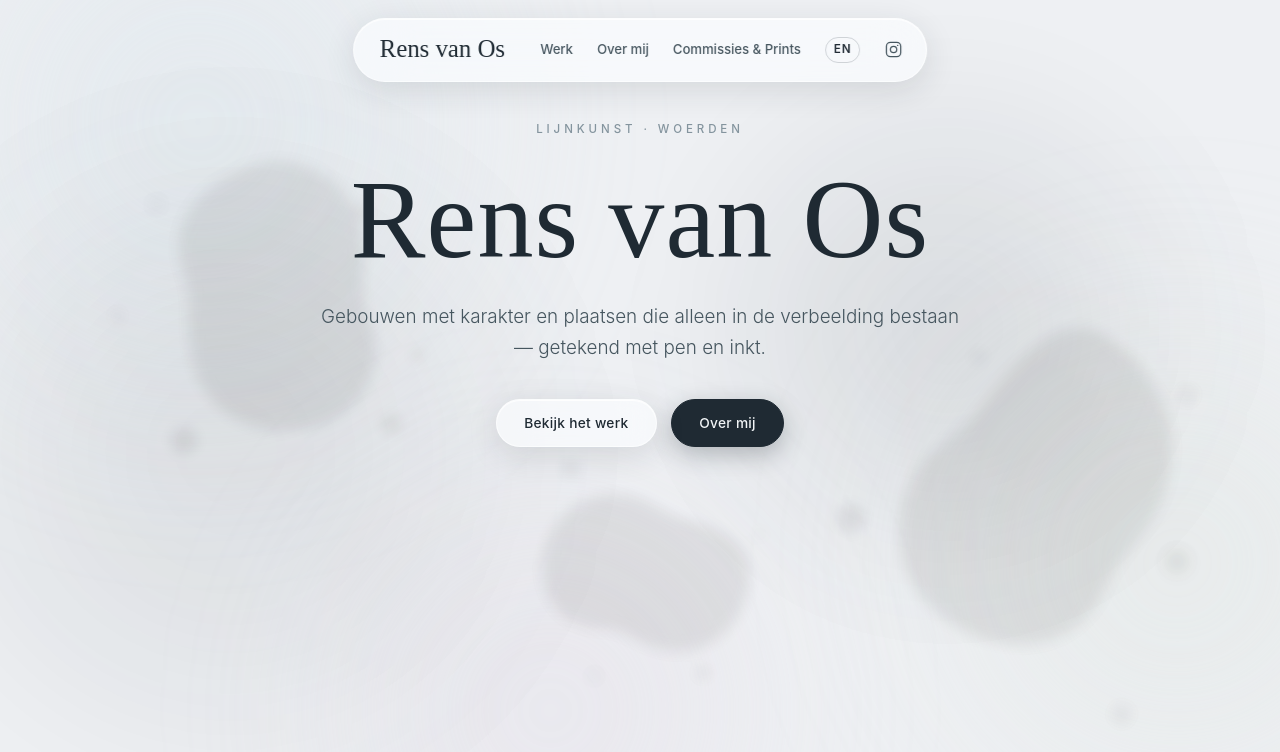
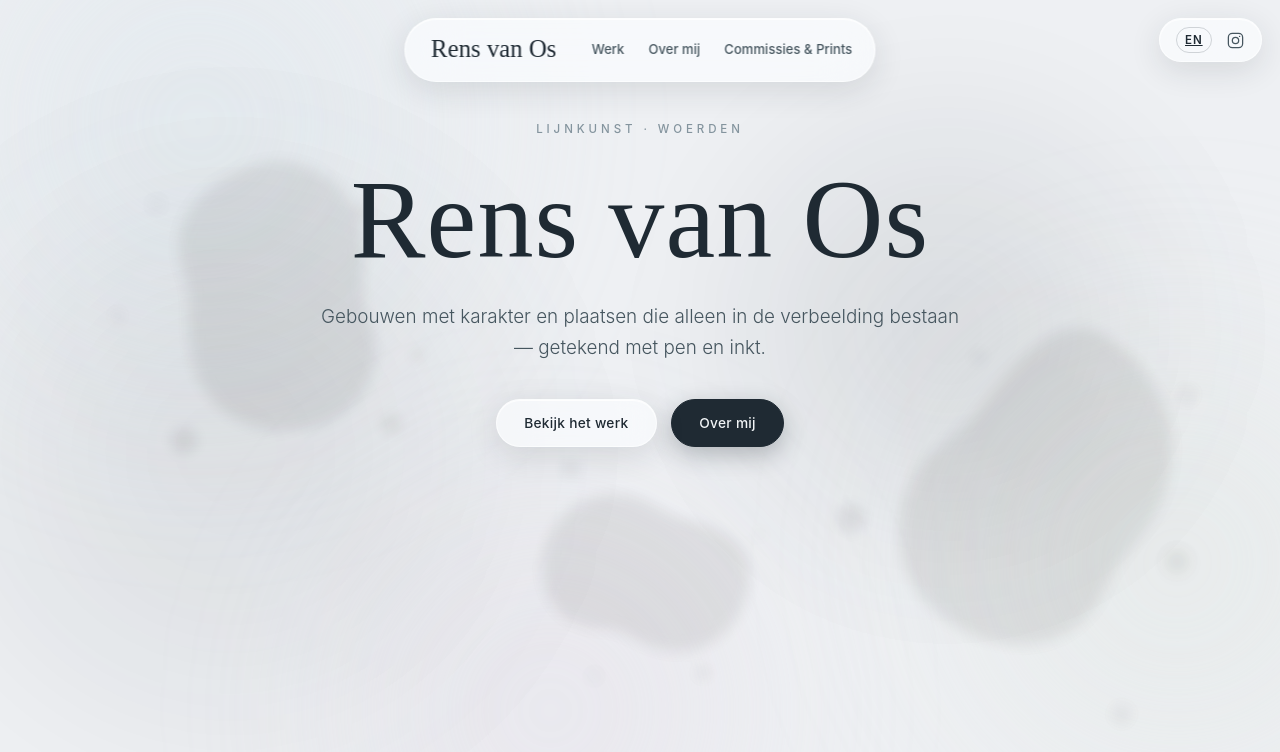
Before and after one commit to waxomole/rensvanos.art, a React (Vite) app: page / in a window 1280 px wide. Shown: the top 752 px of the page. Built offline with nearby package versions, Linux system fonts and the light colour scheme.

Commit message:
Split EN/Instagram into a top-right utility pill; auto-hide both pills on scroll down
Co-authored-by: waxomole <waxomole@users.noreply.github.com>

```diff
--- a/src/components/Layout.tsx
+++ b/src/components/Layout.tsx
@@ -1,20 +1,27 @@
-import type { ReactNode } from "react";
+import { useState, type ReactNode } from "react";
 import type { PageId } from "../data/site";
 import { Aurora } from "./Aurora";
 import { SiteFooter } from "./SiteFooter";
 import { SiteNav } from "./SiteNav";
+import { UtilityPill } from "./UtilityPill";
 
 interface LayoutProps {
   page: PageId;
   children: ReactNode;
 }
 
-/** Shared page chrome: ink background, glass nav, content, footer. */
+/**
+ * Shared page chrome: ink background, glass nav (burger on mobile),
+ * utility pill (EN + Instagram), content, footer.
+ */
 export function Layout({ page, children }: LayoutProps) {
+  const [menuOpen, setMenuOpen] = useState(false);
+
   return (
     <>
       <Aurora />
-      <SiteNav page={page} />
+      <SiteNav page={page} open={menuOpen} onToggle={setMenuOpen} />
+      <UtilityPill page={page} menuOpen={menuOpen} />
       {children}
       <SiteFooter />
     </>
--- a/src/components/SiteNav.tsx
+++ b/src/components/SiteNav.tsx
@@ -1,9 +1,8 @@
-import { useEffect, useRef, useState } from "react";
+import { useEffect, useRef } from "react";
 import { PAGE_PATHS, SITE, type PageId } from "../data/site";
+import { useAutoHideHeader } from "../hooks/useAutoHideHeader";
 import { useEscapeKey } from "../hooks/useEscapeKey";
 import { useT } from "../i18n/LangContext";
-import { InstagramIcon } from "./Aurora";
-import { LangSwitch } from "./LangSwitch";
 
 const NAV_ITEMS = [
   { page: "work", labelKey: "work" },
@@ -11,39 +10,40 @@ const NAV_ITEMS = [
   { page: "commissions", labelKey: "commissions" },
 ] as const;
 
+interface SiteNavProps {
+  page: PageId;
+  open: boolean;
+  onToggle: (open: boolean) => void;
+}
+
 /**
- * Fixed glass pill with brand + links on desktop; collapses to a compact
- * corner pill with a glass burger button below 700px. The dropdown menu
- * closes on link tap, outside tap or Escape.
+ * Glass pill with brand + page links on desktop; below 700px a compact
+ * corner pill with a glass burger button and a dropdown menu. Scrolling
+ * down fades the pill out; scrolling up brings it back.
  */
-export function SiteNav({ page }: { page: PageId }) {
+export function SiteNav({ page, open, onToggle }: SiteNavProps) {
   const t = useT();
-  const [open, setOpen] = useState(false);
   const navRef = useRef<HTMLElement>(null);
+  const hidden = useAutoHideHeader(open);
 
-  useEscapeKey(open, () => setOpen(false));
-
-  useEffect(() => {
-    const onScroll = () => {
-      navRef.current?.classList.toggle("is-scrolled", window.scrollY > 40);
-    };
-    window.addEventListener("scroll", onScroll, { passive: true });
-    onScroll();
-    return () => window.removeEventListener("scroll", onScroll);
-  }, []);
+  useEscapeKey(open, () => onToggle(false));
 
   useEffect(() => {
     if (!open) return;
     const onClick = (event: MouseEvent) => {
-      if (navRef.current && !navRef.current.contains(event.target as Node)) setOpen(false);
+      if (navRef.current && !navRef.current.contains(event.target as Node)) onToggle(false);
     };
     document.addEventListener("click", onClick);
     return () => document.removeEventListener("click", onClick);
-  }, [open]);
+  }, [open, onToggle]);
+
+  const classes = ["nav"];
+  if (open) classes.push("is-open");
+  if (hidden) classes.push("is-hidden");
 
   return (
-    <nav className={open ? "nav is-open" : "nav"} id="nav" ref={navRef}>
-      <a className="nav__brand" href={PAGE_PATHS.nl.home} onClick={() => setOpen(false)}>
+    <nav className={classes.join(" ")} id="nav" ref={navRef}>
+      <a className="nav__brand" href={PAGE_PATHS.nl.home} onClick={() => onToggle(false)}>
         {SITE.name}
       </a>
 
@@ -53,7 +53,7 @@ export function SiteNav({ page }: { page: PageId }) {
         aria-expanded={open}
         aria-controls="navMenu"
         aria-label={t.nav.menu}
-        onClick={() => setOpen((value) => !value)}
+        onClick={() => onToggle(!open)}
       >
         <span aria-hidden="true" />
         <span aria-hidden="true" />
@@ -66,22 +66,11 @@ export function SiteNav({ page }: { page: PageId }) {
             key={itemPage}
             href={PAGE_PATHS.nl[itemPage]}
             className={page === itemPage ? "is-active" : undefined}
-            onClick={() => setOpen(false)}
+            onClick={() => onToggle(false)}
           >
             {t.nav[labelKey]}
           </a>
         ))}
-        <LangSwitch currentPage={page} onNavigate={() => setOpen(false)} />
-        <a
-          href={SITE.instagram}
-          target="_blank"
-          rel="noopener"
-          className="nav__insta"
-          aria-label={t.nav.instagram}
-          onClick={() => setOpen(false)}
-        >
-          <InstagramIcon />
-        </a>
       </div>
     </nav>
   );
--- /dev/null
+++ b/src/components/UtilityPill.tsx
@@ -0,0 +1,26 @@
+import { SITE } from "../data/site";
+import { useAutoHideHeader } from "../hooks/useAutoHideHeader";
+import { useT } from "../i18n/LangContext";
+import { InstagramIcon } from "./Aurora";
+import { LangSwitch } from "./LangSwitch";
+
+interface UtilityPillProps {
+  page: import("../data/site").PageId;
+  /** The burger menu is open — stay visible. */
+  menuOpen: boolean;
+}
+
+/** Separate glass pill, top-right: language switch + Instagram. */
+export function UtilityPill({ page, menuOpen }: UtilityPillProps) {
+  const t = useT();
+  const hidden = useAutoHideHeader(menuOpen);
+
+  return (
+    <div className={hidden ? "utility is-hidden" : "utility"}>
+      <LangSwitch currentPage={page} />
+      <a href={SITE.instagram} target="_blank" rel="noopener" className="utility__insta" aria-label={t.nav.instagram}>
+        <InstagramIcon />
+      </a>
+    </div>
+  );
+}
--- /dev/null
+++ b/src/hooks/useAutoHideHeader.ts
@@ -0,0 +1,31 @@
+import { useEffect, useState } from "react";
+
+/**
+ * Tracks scroll direction for auto-hiding header elements: hidden while
+ * scrolling down, visible again when scrolling up or near the top of the
+ * page. `forceVisible` keeps the element shown (e.g. while a menu is open).
+ */
+export function useAutoHideHeader(forceVisible: boolean): boolean {
+  const [hidden, setHidden] = useState(false);
+
+  useEffect(() => {
+    let lastY = window.scrollY;
+
+    const onScroll = () => {
+      const y = window.scrollY;
+      if (forceVisible || y < 80) {
+        setHidden(false);
+      } else if (y > lastY + 6) {
+        setHidden(true);
+      } else if (y < lastY - 6) {
+        setHidden(false);
+      }
+      lastY = y;
+    };
+
+    window.addEventListener("scroll", onScroll, { passive: true });
+    return () => window.removeEventListener("scroll", onScroll);
+  }, [forceVisible]);
+
+  return hidden;
+}
--- a/src/styles/components.css
+++ b/src/styles/components.css
@@ -24,6 +24,47 @@
 .nav.is-scrolled {
   background: var(--nav-scrolled-bg);
   box-shadow: 0 12px 40px rgba(var(--ink-rgb), 0.16), inset 0 1px 0 rgba(255, 255, 255, 0.8);
+}
+
+/* Utility pill — top-right: language switch + Instagram */
+.utility {
+  position: fixed;
+  top: 18px;
+  right: 18px;
+  z-index: 100;
+  display: flex;
+  align-items: center;
+  gap: 0.9rem;
+  padding: 0.5rem 1rem;
+  background: var(--glass-bg-strong);
+  border: 1px solid var(--glass-border);
+  border-radius: 999px;
+  box-shadow: var(--glass-shadow), inset 0 1px 0 rgba(255, 255, 255, 0.75);
+  -webkit-backdrop-filter: blur(26px) saturate(180%);
+  backdrop-filter: blur(26px) saturate(180%);
+  transition: transform 0.4s ease, opacity 0.4s ease, box-shadow 0.3s ease, background 0.3s ease;
+}
+
+.utility__insta { color: var(--ink-soft); display: flex; transition: color 0.2s ease; }
+.utility__insta:hover { color: var(--ink); }
+.utility__insta svg { width: 19px; height: 19px; display: block; }
+
+/* Auto-hide on scroll down, reveal on scroll up */
+.nav {
+  transition: transform 0.4s ease, opacity 0.4s ease, box-shadow 0.3s ease, background 0.3s ease;
+  will-change: transform, opacity;
+}
+
+.nav.is-hidden {
+  transform: translate(-50%, -160%);
+  opacity: 0;
+  pointer-events: none;
+}
+
+.utility.is-hidden {
+  transform: translateY(-160%);
+  opacity: 0;
+  pointer-events: none;
 }
 
 /* Calligraphy brand */
@@ -491,6 +532,17 @@
   .nav__links a { font-size: 0.95rem; padding: 0.4rem 0; }
   .nav__links a.is-active { text-underline-offset: 5px; }
 
+  /* Utility pill mirrors the compact corner pill. */
+  .utility {
+    top: 12px;
+    right: 14px;
+    padding: 0.55rem 0.9rem;
+    gap: 0.8rem;
+  }
+
+  /* Mobile nav has no translateX offset, so hide straight up. */
+  .nav.is-hidden { transform: translateY(-160%); }
+
   .hero { padding-top: 110px; }
   .hero--page { padding-top: 110px; }
 }
```
